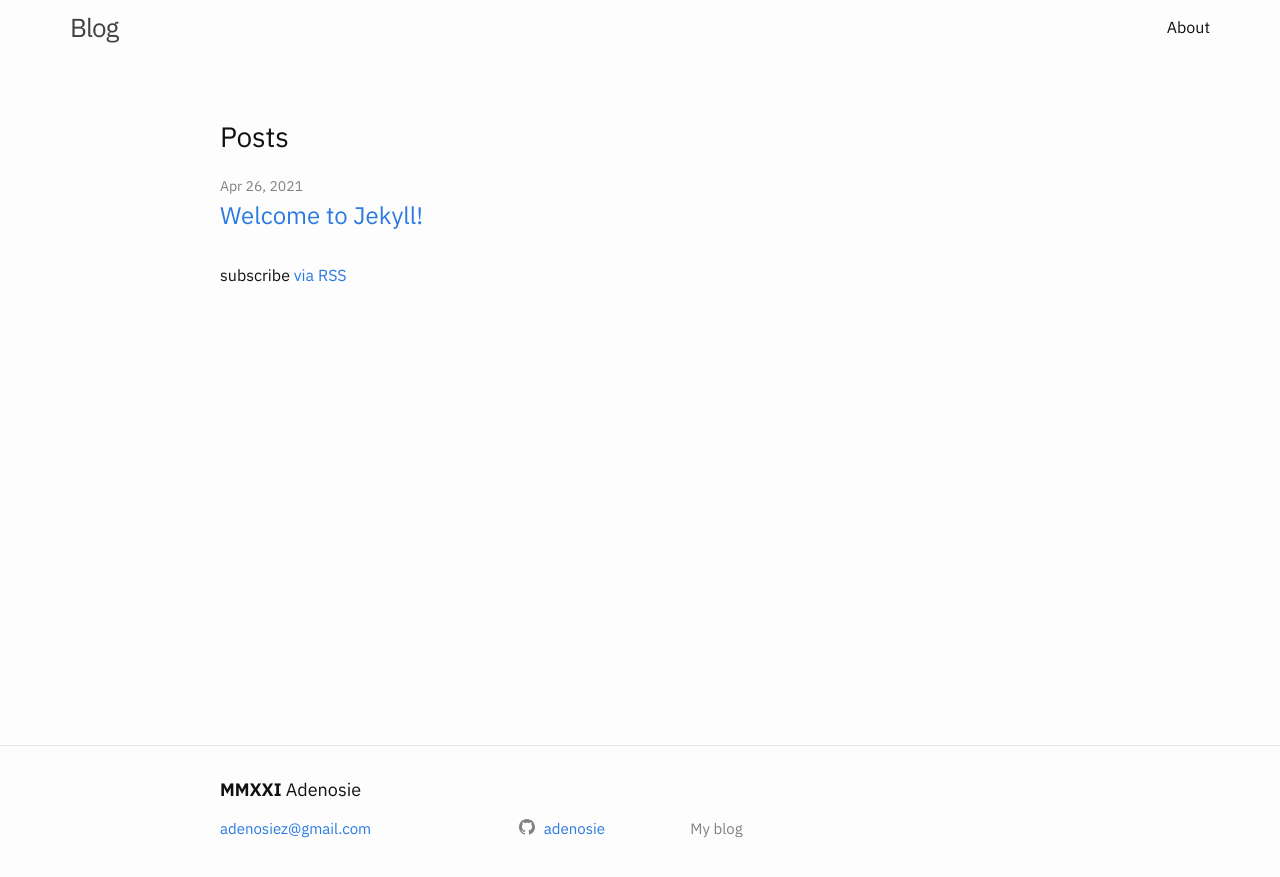
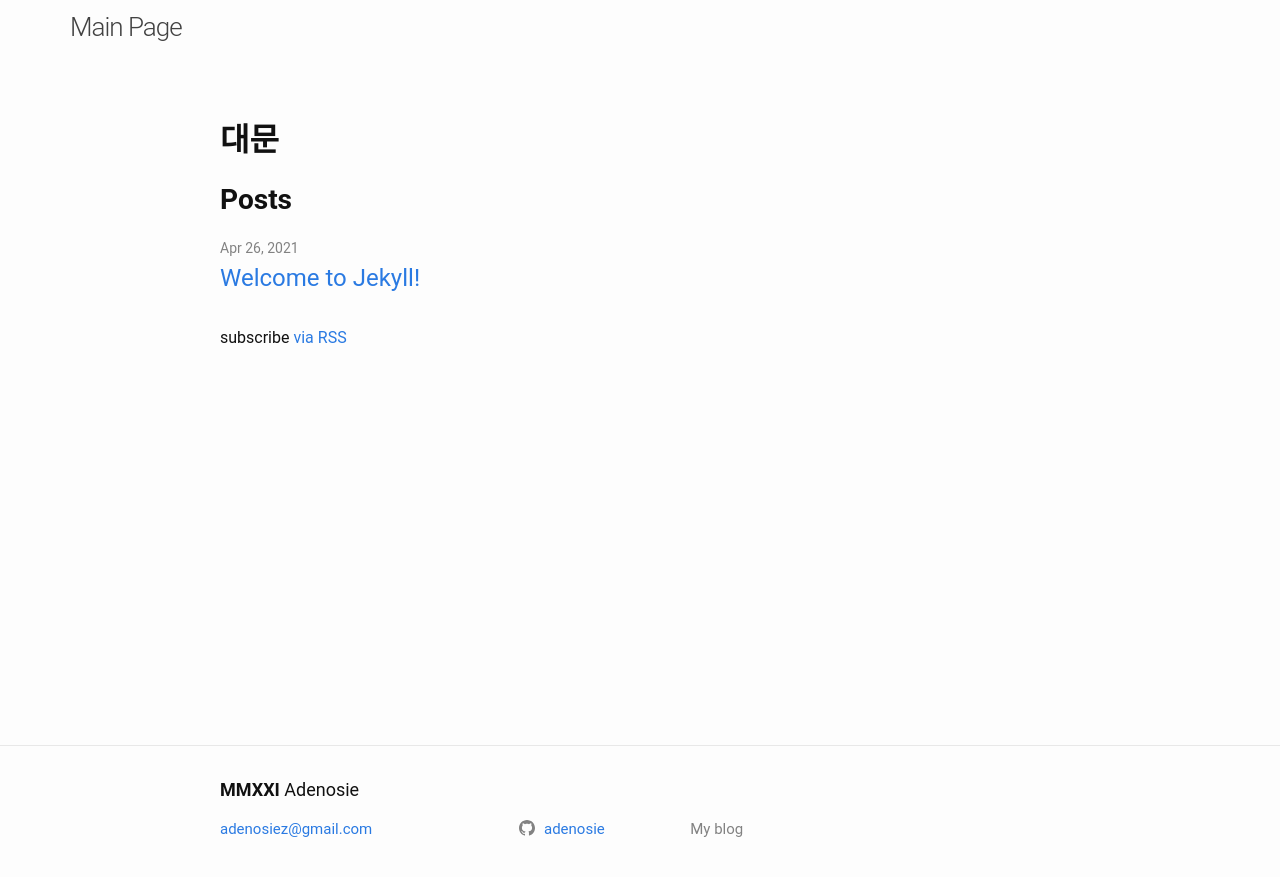
Before and after one commit to adenosie/adenosie.github.io, a Jekyll site: the page built from index.md, in a window 1280 px wide. Shown: the top 877 px of the page. Built offline with Jekyll 4.4.1, drawn with Linux system fonts in a browser that asks for light colours; some web fonts are replaced.

Commit message:
今日はここまで

```diff
--- a/_config.yml
+++ b/_config.yml
@@ -18,7 +18,7 @@
 # You can create any custom variable you would like, and they will be accessible
 # in the templates via {{ site.myvariable }}.
 
-title: Blog
+title: adenosie.github.io
 author: Adenosie
 email: adenosiez@gmail.com
 description: My blog
--- a/_includes/header.html
+++ b/_includes/header.html
@@ -1,11 +1,8 @@
 <header class="site-header" role="banner">
 
   <div class="header-wrapper">
-    {%- assign default_paths = site.pages | map: "path" -%}
-    {%- assign page_paths = site.header_pages | default: default_paths -%}
-    <a class="site-title" rel="author" href="{{ "/" | relative_url }}">{{ site.title | escape }}</a>
+    <a class="site-title" rel="author" href="{{ "/" | relative_url }}">Main Page</a>
 
-    {%- if page_paths -%}
     <nav class="site-nav">
       <input type="checkbox" id="nav-trigger" class="nav-trigger" />
       <label for="nav-trigger">
@@ -15,16 +12,6 @@
           </svg>
         </span>
       </label>
-
-        <div class="trigger">
-          {%- for path in page_paths -%}
-            {%- assign my_page = site.pages | where: "path", path | first -%}
-            {%- if my_page.title -%}
-            <a class="page-link" href="{{ my_page.url | relative_url }}">{{ my_page.title | escape }}</a>
-            {%- endif -%}
-          {%- endfor -%}
-        </div>
     </nav>
-    {%- endif -%}
   </div>
 </header>
--- a/_layouts/home.html
+++ b/_layouts/home.html
@@ -4,13 +4,13 @@ layout: default
 
 <div class="home">
   {%- if page.title -%}
-    <h1 class="page-heading">{{ page.title }}</h1>
+  <h1 class="page-heading"><b>{{ page.title }}</b></h1>
   {%- endif -%}
 
   {{ content }}
 
   {%- if site.posts.size > 0 -%}
-    <h2 class="post-list-heading">{{ page.list_title | default: "Posts" }}</h2>
+  <h2 class="post-list-heading"><b>{{ page.list_title | default: "Posts" }}</b></h2>
   <ul class="post-list">
     {%- for post in site.posts -%}
     <li>
--- a/_sass/minima.scss
+++ b/_sass/minima.scss
@@ -1,9 +1,31 @@
 @charset "utf-8";
 
+// Use IBM Plex fonts
+
+@font-face {
+  font-family: "IBM Plex Sans KR";
+  src: url("https://raw.githubusercontent.com/IBM/plex/master/IBM-Plex-Sans-KR/fonts/complete/woff/hinted/IBMPlexSansKR-Regular.woff") format("woff");
+}
+
+@font-face {
+  font-family: "IBM Plex Sans KR";
+  font-weight: bold;
+  src: url("https://raw.githubusercontent.com/IBM/plex/master/IBM-Plex-Sans-KR/fonts/complete/woff/hinted/IBMPlexSansKR-Bold.woff") format("woff");
+}
+
+@font-face {
+  font-family: "IBM Plex Mono";
+  src: url("https://raw.githubusercontent.com/IBM/plex/master/IBM-Plex-Mono/fonts/complete/woff/IBMPlexMono-Regular.woff") format("woff");
+}
+
+@font-face {
+  font-family: "IBM Plex Mono Italic";
+  src: url("https://raw.githubusercontent.com/IBM/plex/master/IBM-Plex-Mono/fonts/complete/woff/IBMPlexMono-Italic.woff") format("woff");
+}
+
 // Define defaults for each variable.
-@import url('https://fonts.googleapis.com/css2?family=IBM+Plex+Mono:ital@0;1&family=IBM+Plex+Sans:wght@400;700&display=swap');
 
-$base-font-family: "IBM Plex Sans", Roboto, Helvetica, Arial, sans-serif, "Apple Color Emoji", "Segoe UI Emoji", "Segoe UI Symbol" !default;
+$base-font-family: "IBM Plex Sans KR", Roboto, Helvetica, Arial, sans-serif, "Apple Color Emoji", "Segoe UI Emoji", "Segoe UI Symbol" !default;
 $code-font-family: "IBM Plex Mono" !default;
 $base-font-size:   16px !default;
 $base-font-weight: 400 !default;
--- /dev/null
+++ b/index.md
@@ -0,0 +1,7 @@
+---
+# Feel free to add content and custom Front Matter to this file.
+# To modify the layout, see https://jekyllrb.com/docs/themes/#overriding-theme-defaults
+
+layout: home
+title: 대문
+---
```
Also changed, not shown: _posts/2021-04-26-welcome-to-jekyll.md (renamed from _posts/2021-04-26-welcome-to-jekyll.markdown). Lines whose indentation alone changed are shown as unchanged.
